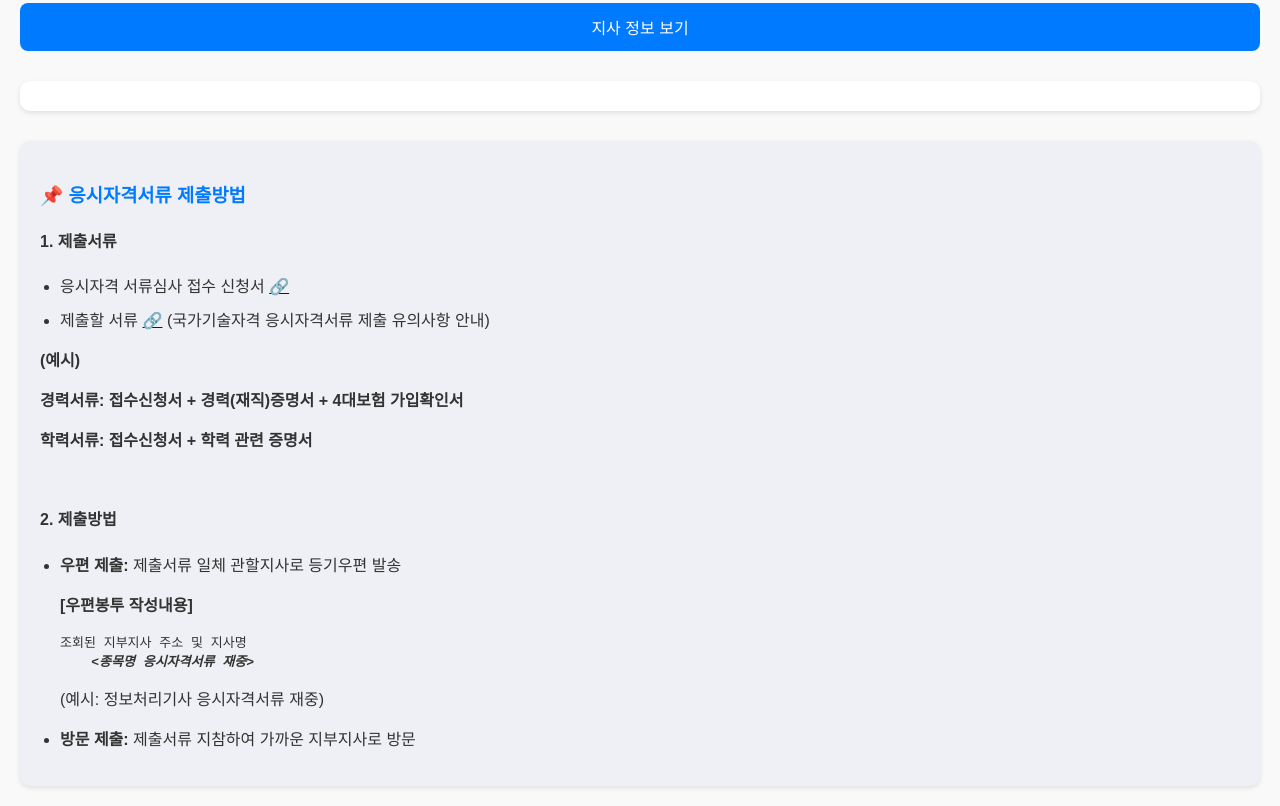
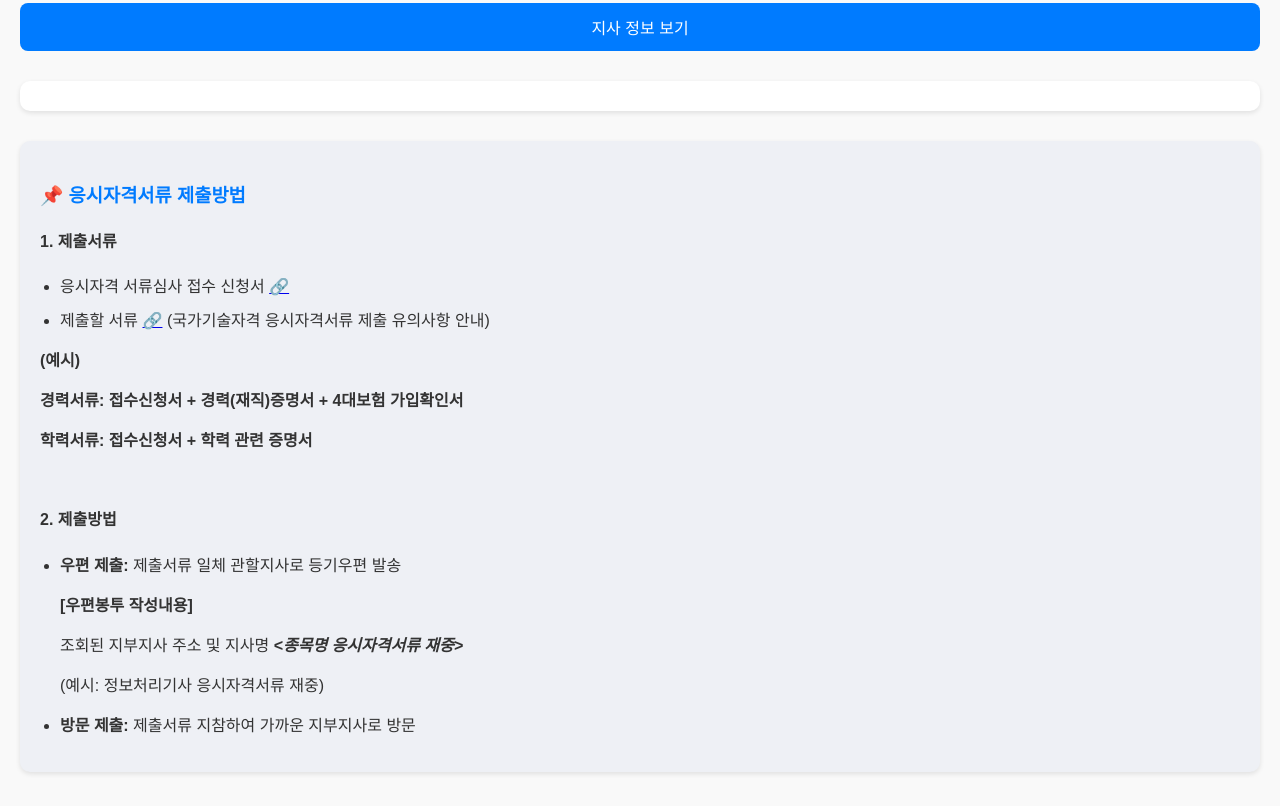
Before and after one commit to sehbamb/hrdkregion, a plain HTML site: page index.html in a window 1280 px wide. Shown: the part 303-1109 px from the top of the page. Drawn offline with Linux system fonts and the light colour scheme.

Commit message:
index.html

```diff
--- a/index.html
+++ b/index.html
@@ -91,8 +91,7 @@
 <ul>
 <li><strong>우편 제출:</strong> 제출서류 일체 관할지사로 등기우편 발송</li>
 <p><strong>[우편봉투 작성내용]</strong></p>
-<pre>조회된 지부지사 주소 및 지사명
-    <strong><em>&lt;종목명 응시자격서류 재중&gt;</em></strong></pre>
+<p>조회된 지부지사 주소 및 지사명 <strong><em>&lt;종목명 응시자격서류 재중&gt;</em></strong></p>
 <p>(예시: 정보처리기사 응시자격서류 재중)</p>
 <li><strong>방문 제출:</strong> 제출서류 지참하여 가까운 지부지사로 방문</li>
 </ul>
```
